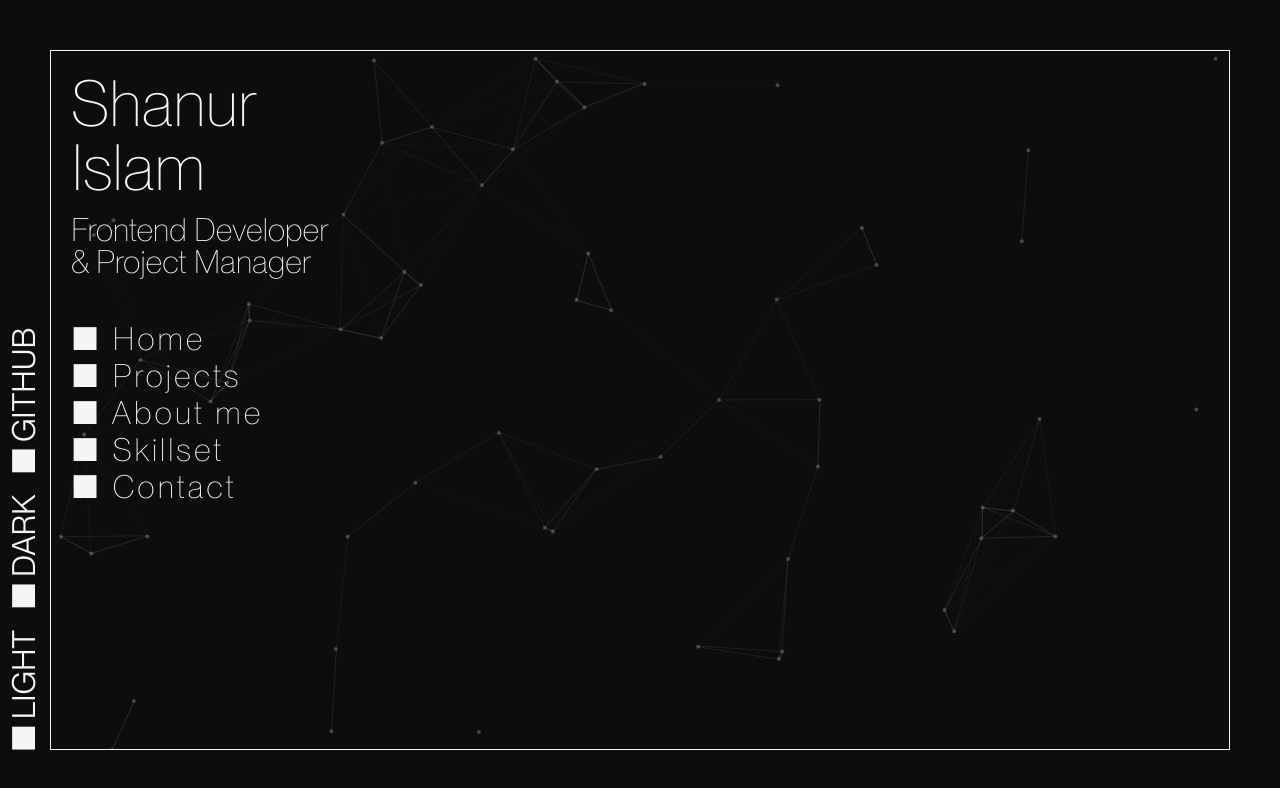
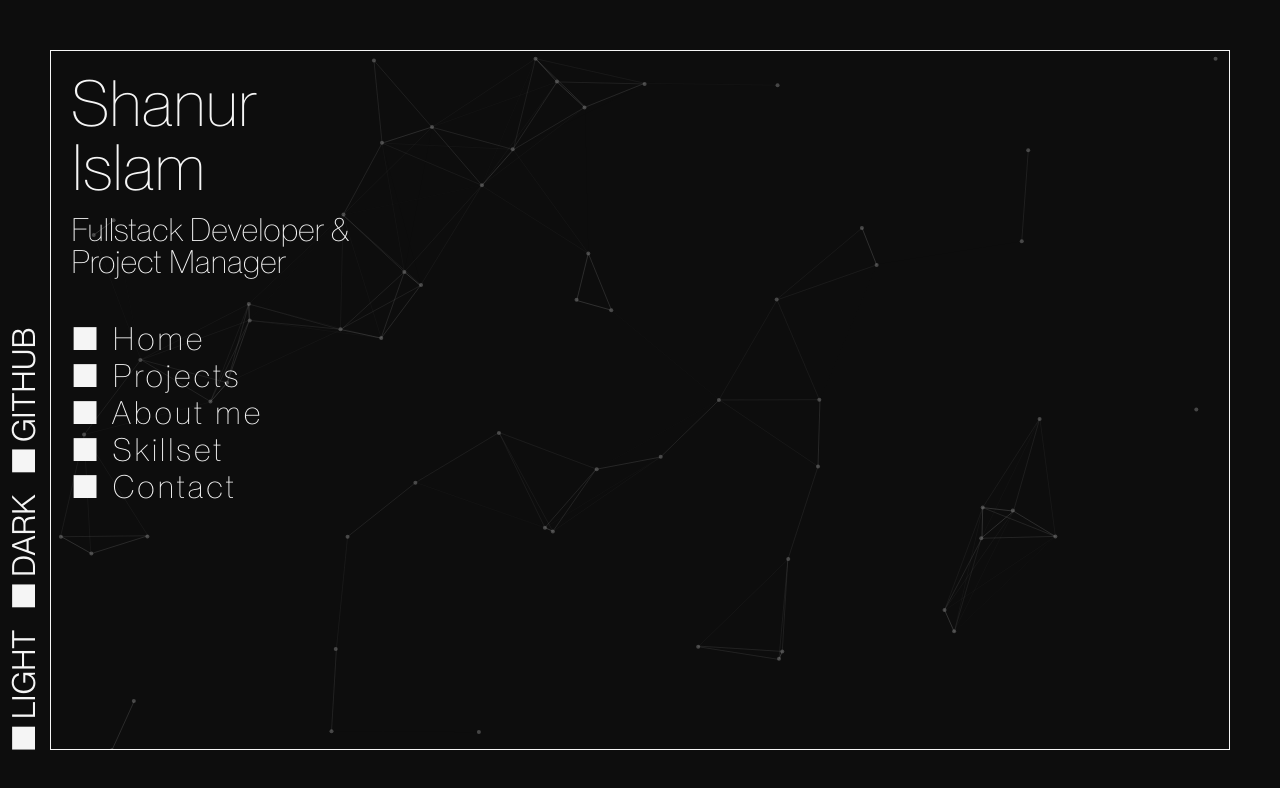
Before and after one commit to sunrah27/Portfolio, a plain HTML site: page index.html in a window 1280 px wide. Drawn offline with nearby package versions, Linux system fonts and the light colour scheme.

Commit message:
Update index.html

```diff
--- a/index.html
+++ b/index.html
@@ -27,7 +27,7 @@
         <div class="container">
             <header class="header">
                 <h1 id="myName" class="fade-in">Shanur Islam</h1>
-                <p id="role" class="fade-in">Frontend Developer & Project Manager</p>
+                <p id="role" class="fade-in">Fullstack Developer & Project Manager</p>
                 <nav id="nav-menu" class="fade-in-nav">
                     <div id="home" class="navContent">
                         <h2><span class="_box">■</span> Home</h2>
```
